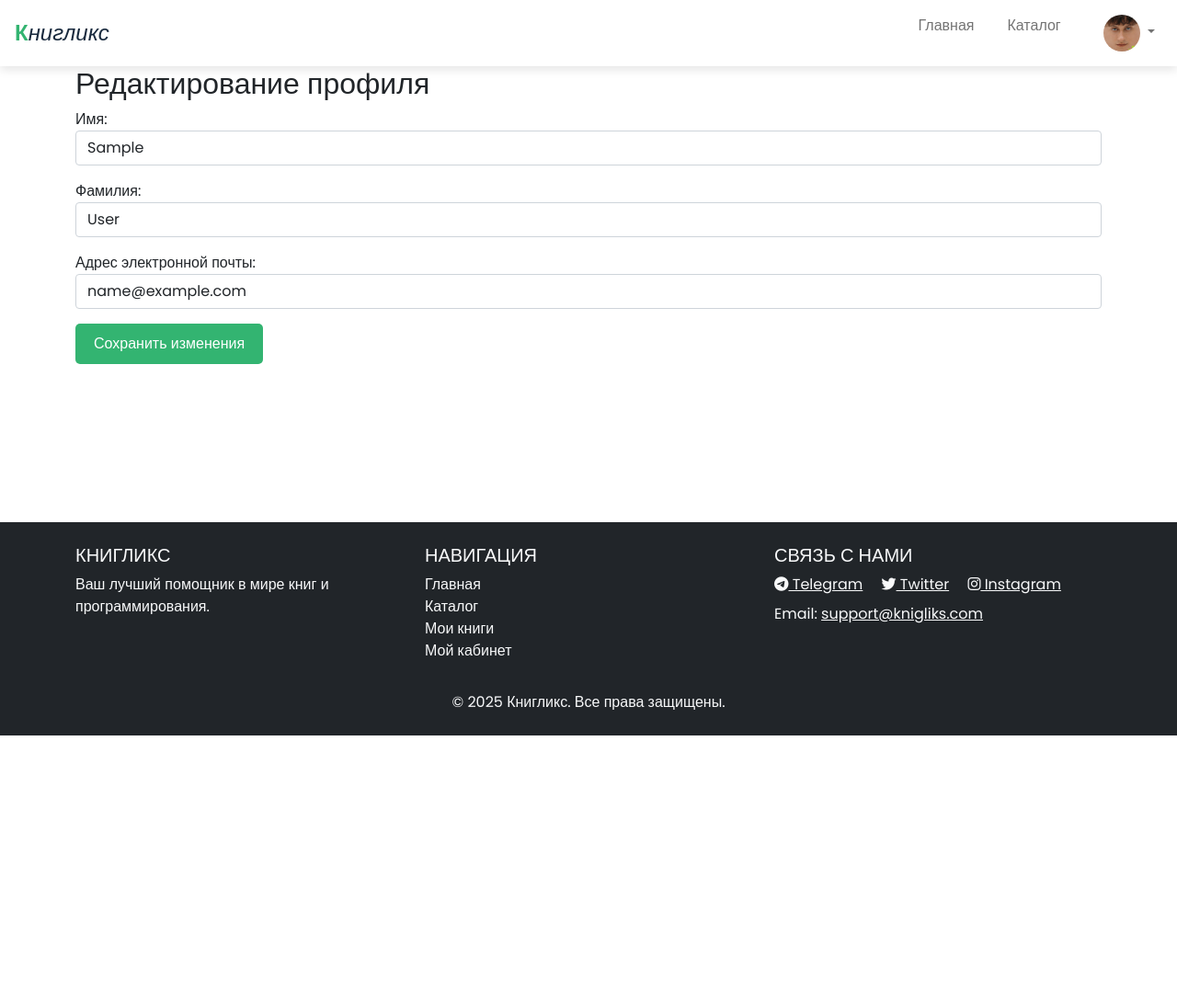
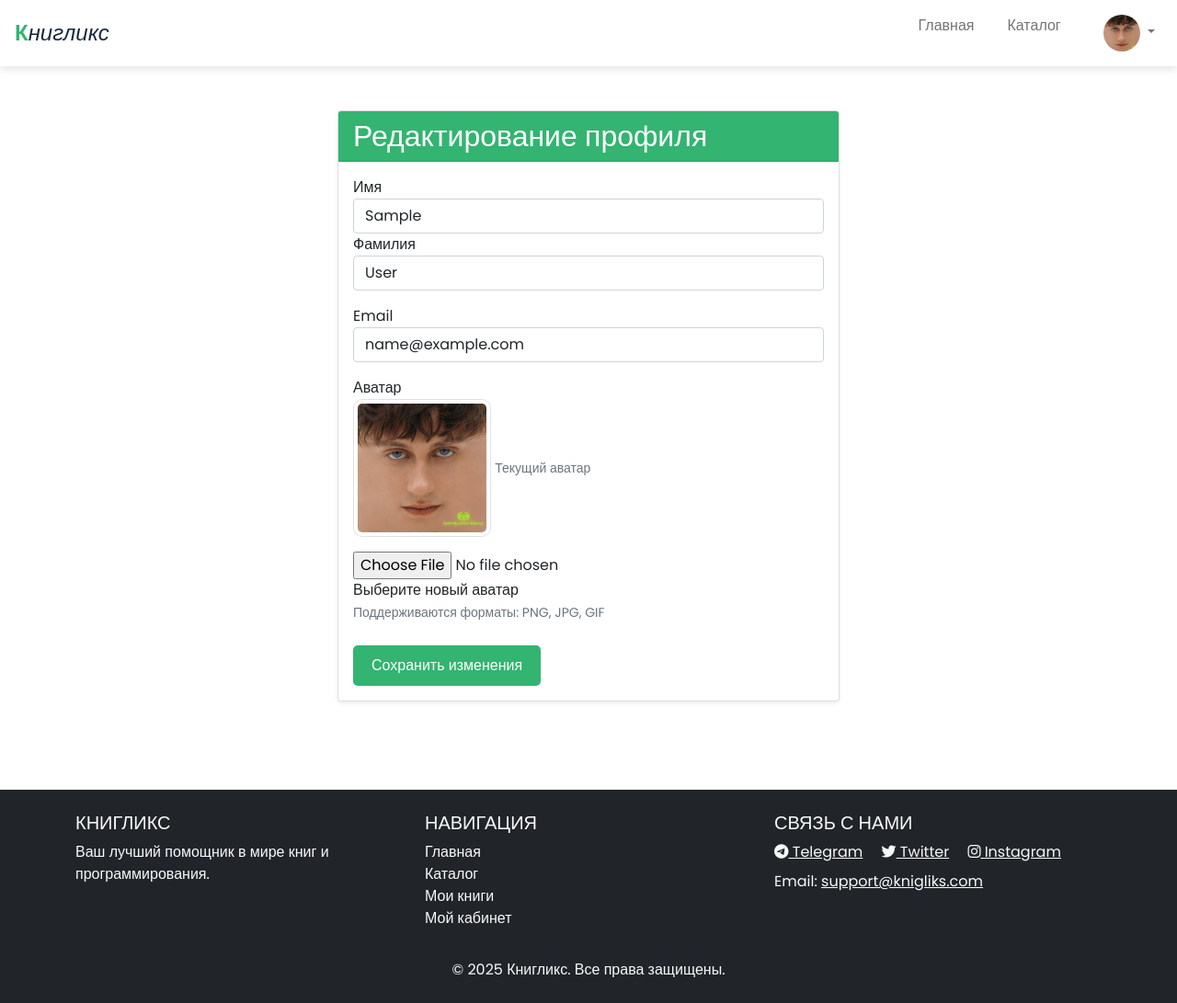
Before and after one commit to abortacc/book_shop, a Django app: page /profile/edit-profile/ in a window 1280 px wide. Shown: the whole page at 92% size. Before the commit the page ends 800 px from the top, so only its background shows below. Run offline with Django 5.2, Linux system fonts and the light colour scheme; the visitor is signed in with stand-in values (Sample User, id 1); some libraries are stand-ins or nearby versions.

Commit message:
Add ability to change avatar, change edit_profile page

```diff
--- a/book_shop/accounts/forms.py
+++ b/book_shop/accounts/forms.py
@@ -8,11 +8,12 @@ User = get_user_model()
 class ProfileEditForm(forms.ModelForm):
     class Meta:
         model = User
-        fields = ['first_name', 'last_name', 'email']
+        fields = ['first_name', 'last_name', 'email', 'avatar']
         widgets = {
             'first_name': forms.TextInput(attrs={'class': 'form-control'}),
             'last_name': forms.TextInput(attrs={'class': 'form-control'}),
             'email': forms.EmailInput(attrs={'class': 'form-control'}),
+            'avatar': forms.FileInput(attrs={'class': 'form-control'}),
         }
 
 
--- a/book_shop/static/css/style.css
+++ b/book_shop/static/css/style.css
@@ -334,3 +334,7 @@ h3 {
     color: #28a745;
     font-weight: bold;
 }
+
+.card-header {
+    background-color: #33B471;
+}
--- a/book_shop/templates/accounts/edit_profile.html
+++ b/book_shop/templates/accounts/edit_profile.html
@@ -1,13 +1,65 @@
 {% extends "base.html" %}
-{% load static %}
 
 {% block content %}
-<div class="container">
-    <h2>Редактирование профиля</h2>
-    <form method="post">
-        {% csrf_token %}
-        {{ form.as_p }}
-        <button type="submit" class="btn btn-custom">Сохранить изменения</button>
-    </form>
+<div class="container my-5">
+    <div class="row justify-content-center">
+        <div class="col-md-8 col-lg-6">
+            <div class="card shadow-sm">
+                <div class="card-header text-white">
+                    <h2 class="mb-0">Редактирование профиля</h2>
+                </div>
+                <div class="card-body">
+                    <form method="post" enctype="multipart/form-data">
+                        {% csrf_token %}
+
+                        <div class="form-group">
+                            <label for="{{ form.first_name.id_for_label }}" class="font-weight-bold">Имя</label>
+                            {{ form.first_name }}
+                        </div>
+                        <div class="form-group">
+                            <label for="{{ form.last_name.id_for_label }}" class="font-weight-bold">Фамилия</label>
+                            {{ form.last_name }}
+                        </div>
+                        <div class="form-group mt-3 mb-3">
+                            <label for="{{ form.email.id_for_label }}" class="font-weight-bold">Email</label>
+                            {{ form.email }}
+                        </div>
+
+                        <div class="form-group">
+                            <label for="{{ form.avatar.id_for_label }}" class="font-weight-bold">Аватар</label>
+                            {% if request.user.avatar %}
+                                <div class="mb-3">
+                                    <img src="{{ request.user.avatar.url }}" alt="Текущий аватар" class="img-thumbnail" style="max-width: 150px; border-radius: 10px;">
+                                    <small class="form-text text-muted">Текущий аватар</small>
+                                </div>
+                            {% endif %}
+                            <div class="custom-file">
+                                <input type="file" class="custom-file-input" id="{{ form.avatar.id_for_label }}" name="{{ form.avatar.name }}" onchange="previewImage(this);">
+                                <label class="custom-file-label" for="{{ form.avatar.id_for_label }}">Выберите новый аватар</label>
+                            </div>
+                            <img id="avatar-preview" class="img-thumbnail mt-3" style="max-width: 150px; border-radius: 10px; display: none;">
+                            <small class="form-text text-muted">Поддерживаются форматы: PNG, JPG, GIF</small>
+                        </div>
+
+                        <button type="submit" class="btn btn-custom btn-block mt-4">Сохранить изменения</button>
+                    </form>
+                </div>
+            </div>
+        </div>
+    </div>
 </div>
+
+<script>
+    function previewImage(input) {
+        if (input.files && input.files[0]) {
+            var reader = new FileReader();
+            reader.onload = function(e) {
+                document.getElementById('avatar-preview').src = e.target.result;
+                document.getElementById('avatar-preview').style.display = 'block';
+            }
+            reader.readAsDataURL(input.files[0]);
+            input.nextElementSibling.innerText = input.files[0].name;
+        }
+    }
+</script>
 {% endblock %}
--- a/book_shop/templates/accounts/profile.html
+++ b/book_shop/templates/accounts/profile.html
@@ -52,10 +52,7 @@
                 <div class="card-body">
                     <div class="row">
                         <div class="col-md-4 text-center">
-                            <img src="{{ user.avatar.url }}" alt="Avatar" class="img-fluid me-3 mb-3" style="width: 150px; height: 150px;">
-                            {% if is_own_profile  %}
-                                <button class="btn btn-custom btn-sm">Изменить аватар</button>
-                            {% endif %}
+                            <img src="{{ user.avatar.url }}" alt="Avatar" class="img-fluid me-3 mb-3" style="width: 300px; height: 300px;">
                         </div>
                         <div class="col-md-8">
                             <p><strong>Имя:</strong> {{ user.first_name }}</p>
```
